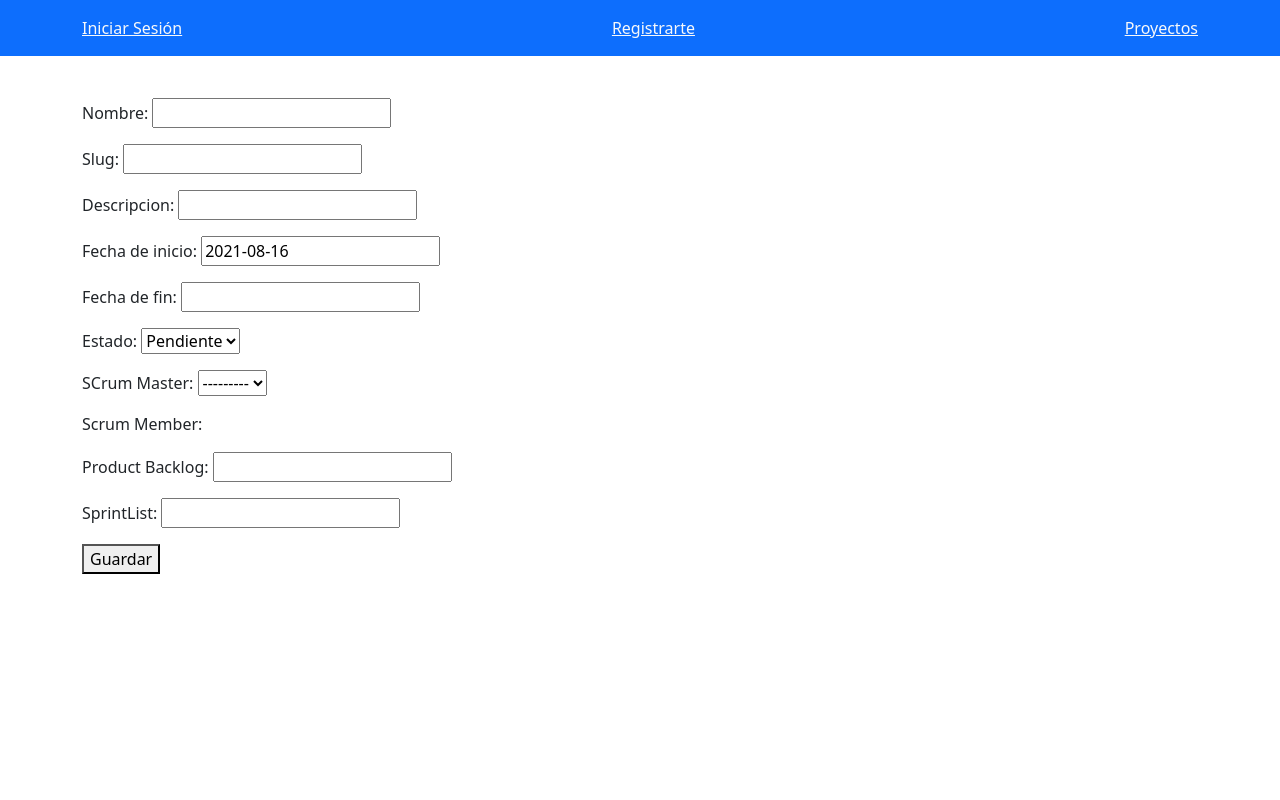
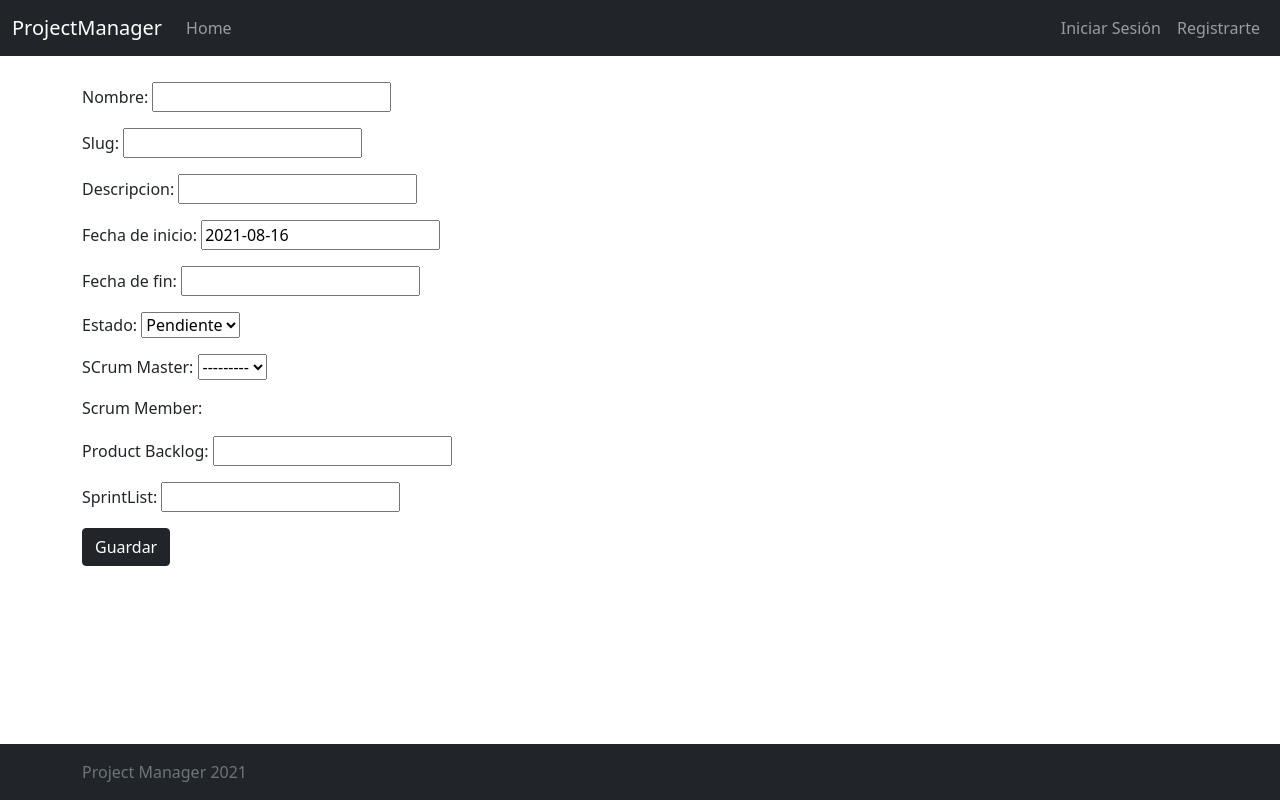
Before and after one commit to Giuli1297/scrum-kanban-pm, a Django app: page /proyectos/crear/ in a window 1280 px wide. Run offline with Django 3.2, Linux system fonts and the light colour scheme.

Commit message:
Template upgrade

```diff
--- a/templates/partials/footer.html
+++ b/templates/partials/footer.html
@@ -0,0 +1,5 @@
+<footer class="footer bg-dark py-3 mt-auto">
+    <div class="container">
+        <span class="text-muted">Project Manager 2021</span>
+    </div>
+</footer>
--- a/templates/partials/navbar.html
+++ b/templates/partials/navbar.html
@@ -1,13 +1,26 @@
-<div class="p-3 mb-3 bg-primary">
-  <div class="container d-flex justify-content-between">
-      {% if user.is_authenticated %}
-      <div><a class="text-light" href="{% url 'account_email' %}">Cambiar email</a></div>
-      <div><a class="text-light" href="{% url 'home' %}">Home</a></div>
-      <div><a class="text-light" href="{% url 'account_logout' %}">Cerrar Sesión</a></div>
-      {% else %}
-      <div><a class="text-light" href="{% url 'account_login' %}">Iniciar Sesión</a></div>
-      <div><a class="text-light" href="{% url 'account_signup' %}">Registrarte</a></div>
-      <div><a class="text-light" href="{% url 'proyecto_listar' %}">Proyectos</a></div>
-      {% endif %}
-  </div>
-</div>
+<nav class="navbar sticky-top navbar-expand-lg navbar-dark bg-dark">
+    <div class="container-fluid">
+        <a class="navbar-brand" href="/">ProjectManager</a>
+        <button class="navbar-toggler" type="button" data-bs-toggle="collapse" data-bs-target="#navbarNavAltMarkup"
+            aria-controls="navbarNavAltMarkup" aria-expanded="false" aria-label="Toggle navigation">
+            <span class="navbar-toggler-icon"></span>
+        </button>
+        <div class="collapse navbar-collapse" id="navbarNavAltMarkup">
+            <div class="navbar-nav">
+                <div><a class="nav-link" href="{% url 'home' %}">Home</a></div>
+                {% if user.is_authenticated %}
+                    <div><a class="nav-link" href="{% url 'proyecto_listar' %}">Proyectos</a></div>
+                {% endif %}
+            </div>
+            <div class="navbar-nav ms-auto">
+                {% if user.is_authenticated %}
+                  <div><a class="nav-link" href="{% url 'account_email' %}">Cambiar email</a></div>
+                  <div><a class="nav-link" href="{% url 'account_logout' %}">Cerrar Sesión</a></div>
+                {% else %}
+                  <div><a class="nav-link" href="{% url 'account_login' %}">Iniciar Sesión</a></div>
+                  <div><a class="nav-link" href="{% url 'account_signup' %}">Registrarte</a></div>
+                {% endif %}
+            </div>
+        </div>
+    </div>
+</nav>
--- a/templates/proyecto/proyecto_form.html
+++ b/templates/proyecto/proyecto_form.html
@@ -5,7 +5,7 @@
 	<form method="post">
 		{% csrf_token %}
 		{{ form.as_p }}
-		<button type="submit">Guardar</button>
+		<button class="btn btn-dark" type="submit">Guardar</button>
 
 	</form>
 </div>
--- a/templates/proyecto/proyecto_list.html
+++ b/templates/proyecto/proyecto_list.html
@@ -34,7 +34,7 @@
 		{% else %}
 		<h1>No hay registros de proyectos</h1>
 		{% endif%}
-		<a class="btn btn-primary" href="{% url 'proyecto_crear' %}">Crear</a>
+		<a class="btn btn-dark" href="{% url 'proyecto_crear' %}">Crear</a>
 	</tbody>
 </table>
 
```
